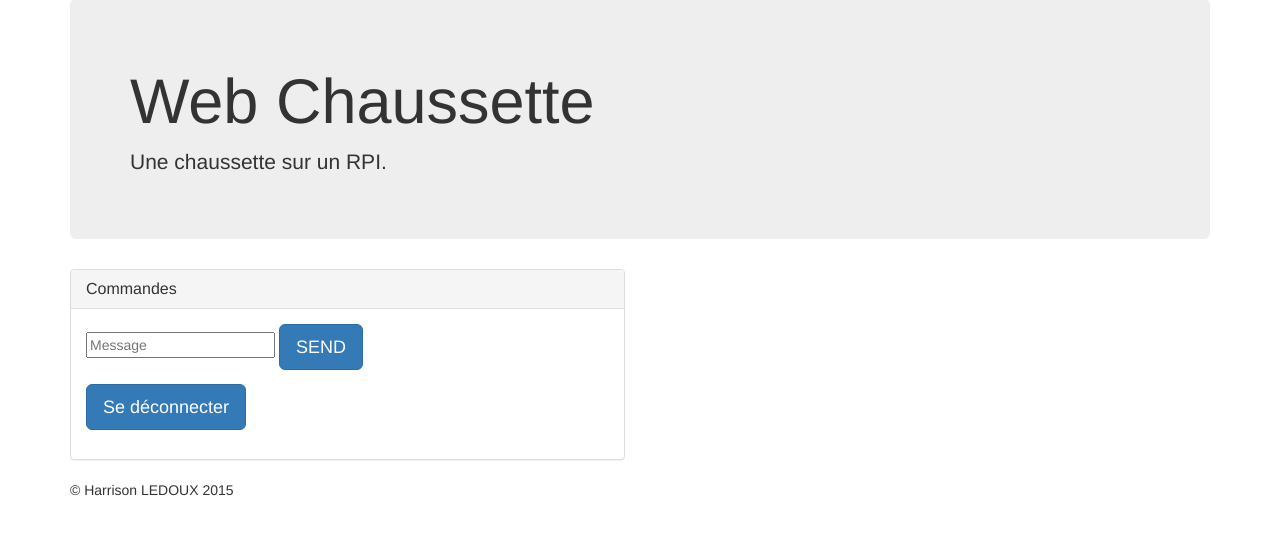
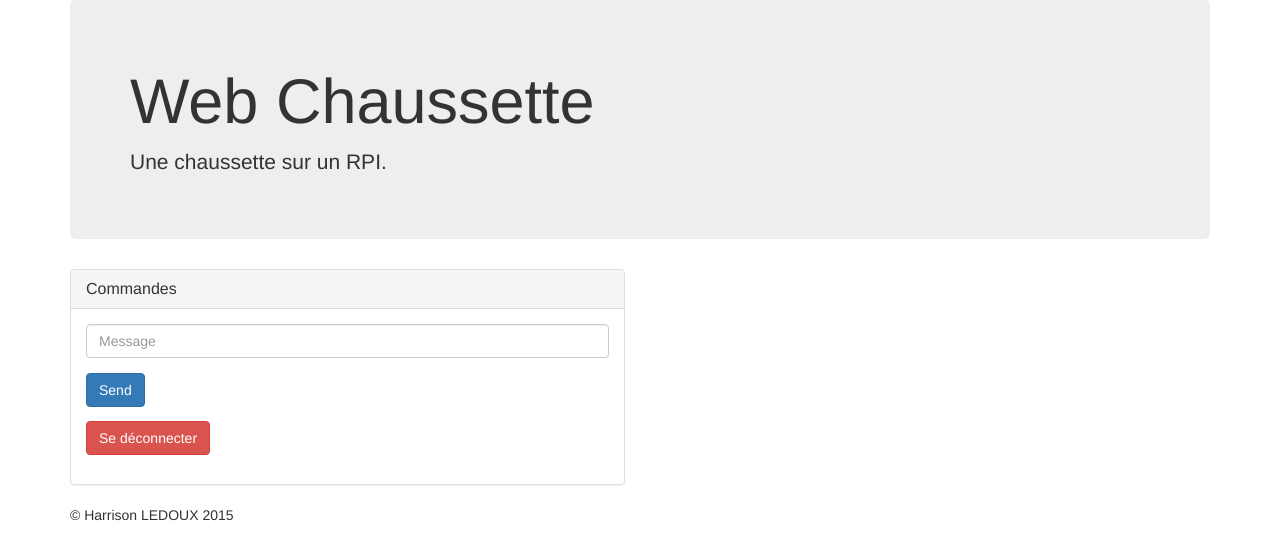
Before and after one commit to ReDoX972/webchaussette, a Flask app: page / in a window 1280 px wide. Shown: the part 57-617 px from the top of the page. Run offline with Flask 2, Linux system fonts and the light colour scheme; some libraries are stand-ins or nearby versions.

Commit message:
esthetique

```diff
--- a/static/css/style.css
+++ b/static/css/style.css
@@ -1,3 +1,8 @@
 .hidden_elt{
 	display: none;
 }
+
+.alert {
+	padding: 8px;
+	margin-bottom: 5px;
+}
--- a/static/js/socketio_client.js
+++ b/static/js/socketio_client.js
@@ -2,7 +2,8 @@ $(document).ready(function(){
     var socket = io.connect('http://' + document.domain + ':' + location.port + '/test');
 
     socket.on('my response', function(msg) {
-        $('#log').append('<p>Received: ' + msg.data + '</p>');
+		$('#log div:nth-child(6)').fadeOut();
+        $('#log').prepend('<div class="alert alert-info" role="alert"><p><strong>Received : </strong> ' + msg.data + '</p></div>');
     });
 
     $('form#emit').submit(function(event) {
--- a/templates/index.html
+++ b/templates/index.html
@@ -39,29 +39,30 @@
 
 
         <div class="row">
-          <div class="col-md-6">
+          <div class="col-sm-6">
             <div class="panel panel-default">
               <div class="panel-heading">
                 <h2 class="panel-title">Commandes</h2>
               </div>
               <div class="panel-body">
                 <form id="emit" method="POST" action='#'>
-                  <input type="text" name="emit_data" id="emit_data" placeholder="Message">
-                  <button type="submit" class="btn btn-primary btn-lg">
-                    SEND
+				  <div class="form-group">
+                    <input type="text" class="form-control" name="emit_data" id="emit_data" placeholder="Message">
+				  </div>
+                  <button type="submit" class="btn btn-primary btn-md">
+                    Send
                   </button>
                 </form>
                 <form id="disconnect" method="POST" action='#'>
-                  <button type="submit" class="btn btn-primary btn-lg">
+                  <button type="submit" class="btn btn-danger btn-md">
                     Se déconnecter
                   </button>
                 </form>
               </div>
             </div>
           </div>
-          <div class="col-md-6">
+          <div class="col-sm-6">
             <div id="log" class="">
-
             </div>
           </div>
         </div>
```
